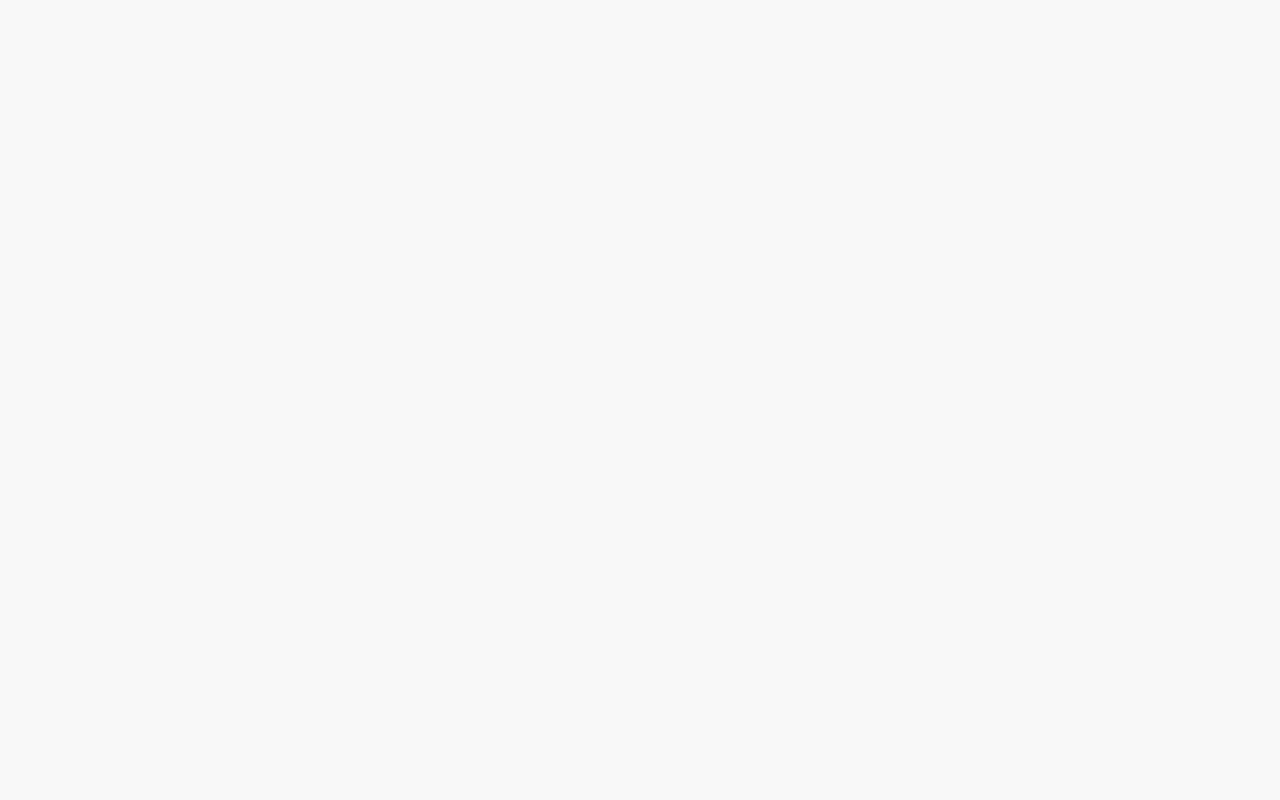
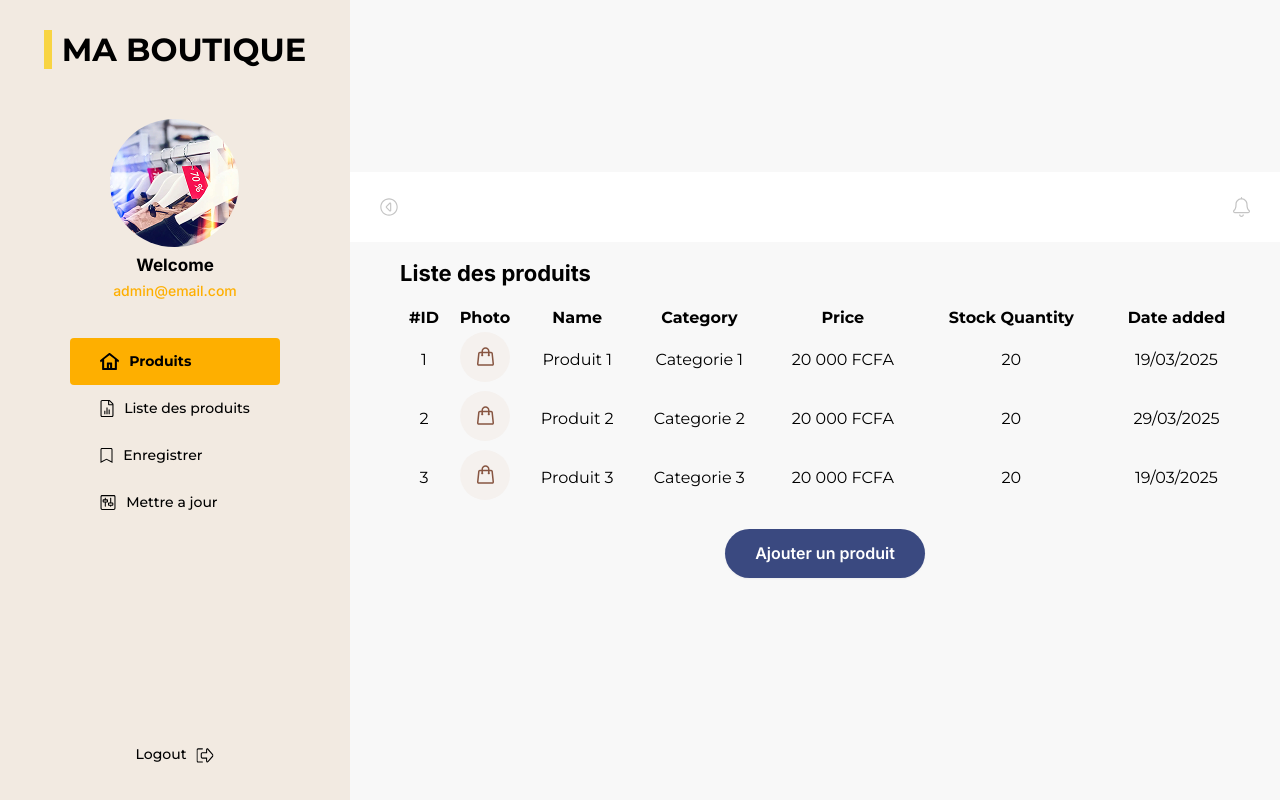
Before and after one commit to cia-formation/projet-e-commerce-react, a React (Vite) app: page /liste-produits in a window 1280 px wide. Before the commit this address had no page. Built offline with nearby package versions, Linux system fonts and the light colour scheme.

Commit message:
recuperer les donnees

```diff
--- a/src/App.jsx
+++ b/src/App.jsx
@@ -3,6 +3,7 @@ import { BrowserRouter, Route, Routes } from 'react-router-dom'
 
 import SignIn from './pages/SignIn/SignIn'
 import EnregistrementProduit from './pages/EnregistrementProduit/EnregistrementProduit'
+import ListeProduits from './pages/ListeProduits/ListeProduits'
 
 function App() {
 
@@ -11,6 +12,7 @@ function App() {
       <Routes>
         <Route index element={<SignIn />}/>
         <Route path='/enregistrement-produit' element={<EnregistrementProduit />}/>
+        <Route path='/liste-produits' element={<ListeProduits/>}/>
       </Routes>
     </BrowserRouter>
   )
--- a/src/components/Listeproduits/ListeProduits.jsx
+++ b/src/pages/Listeproduits/ListeProduits.jsx
@@ -1,4 +1,4 @@
-import { products } from "../../assets/icons"
+import { cart, products } from "../../assets/icons"
 import Button from "../../components/Button/Button"
 import InputText from "../../components/InputText/InputText"
 import Toolbar from "../../components/Toolbar/Toolbar"
@@ -7,12 +7,41 @@ import Sidebar from "../../layouts/Sidebar/Sidebar"
 
 
 
-import '/listeproduits.css'
+import './liste_produits.css'
 
 const ListeProduits = () => {
+    const products = [
+        {
+            id: 1,
+            photo: cart,
+            name: 'Produit 1',
+            category: 'Categorie 1',
+            price: '20 000 FCFA',
+            stockQuantity: 20,
+            dateAdded: '19/03/2025'
+        },
+        {
+            id: 2,
+            photo: cart,
+            name: 'Produit 2',
+            category: 'Categorie 2',
+            price: '20 000 FCFA',
+            stockQuantity: 20,
+            dateAdded: '29/03/2025'
+        },
+        {
+            id: 3,
+            photo: cart,
+            name: 'Produit 3',
+            category: 'Categorie 3',
+            price: '20 000 FCFA',
+            stockQuantity: 20,
+            dateAdded: '19/03/2025'
+        }
+    ]
     return (
 
-        <main className="listeproduits">
+        <main className="liste-produits">
             <Sidebar />
             <form className="content">
                 <Toolbar />
@@ -37,12 +66,14 @@ const ListeProduits = () => {
                             {products.map((product, index) => (
                                 <tr key={index}>
                                     <td>{product.id}</td>
+                                    <td>
+                                        <img src={product.photo} alt="" />
+                                    </td>
                                     <td>{product.name}</td>
                                     <td>{product.category}</td>
                                     <td>{product.price}</td>
                                     <td>{product.stockQuantity}</td>
                                     <td>{product.dateAdded}</td>
-
                                 </tr>
                             ))}
                         </tbody>
@@ -53,3 +84,5 @@ const ListeProduits = () => {
         </main>
     )
 }
+
+export default ListeProduits
--- /dev/null
+++ b/src/pages/Listeproduits/liste_produits.css
@@ -0,0 +1,17 @@
+.liste-produits {
+    display: flex;
+    width: 100%;
+}
+
+.liste-produits .content {
+    width: calc(100% - 350px);
+    margin-left: auto;
+    padding-bottom: 50px;
+}
+.liste-produits .content section{
+    padding: 0 30px 0 50px;
+    display: flex;
+    flex-direction: column;
+    gap: 20px;
+    margin-top: 20px;
+}
--- a/src/pages/SignIn/SignIn.jsx
+++ b/src/pages/SignIn/SignIn.jsx
@@ -21,7 +21,7 @@ const SignIn = () => {
                 <div className="signin-form">
                     <InputText label="Email" placeholder="Email" name="email" type="email" />
                     <InputText label="Mot de passe" placeholder="Mot de passe" name="password" type="password" />
-                    <Button label={'SIGN IN'} width={'415px'} handleClick={() => navigate('/enregistrement-produit')}/>
+                    <Button label={'SIGN IN'} width={'415px'} handleClick={() => navigate('/liste-produits')}/>
                 </div>
             </div>
 
```
Also changed, not shown: package.json (indentation only), src/components/Listeproduits/liste_produits.css (deleted), 1 other file (tests, documents, lock files or other folders).
